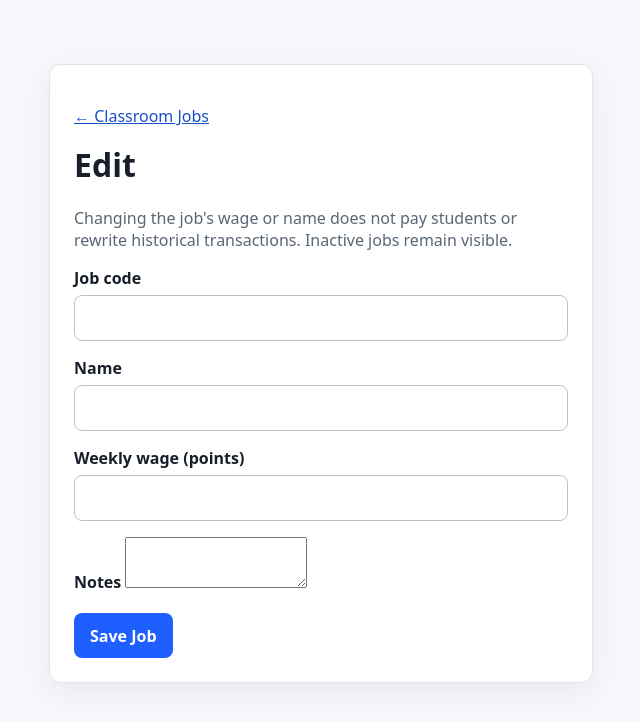
After one commit to gustavjp/qrbank, a FastAPI app: template app/templates/job_edit.html in a window 1280 px wide. The commit adds this page. Shown: the top 722 px of the page, without its empty margins (319-959 px from the left). Run offline with FastAPI, Linux system fonts and the light colour scheme; the template is opened without the code that fills it, so the values that code supplies are empty.

Commit message:
Add audited classroom job catalog and PostgreSQL tests (#22)

```diff
--- a/app/main.py
+++ b/app/main.py
@@ -8,6 +8,7 @@ from app.routes.auth import router as auth_router
 from app.routes.behavior import router as behavior_router
 from app.routes.behavior_reasons import router as behavior_reasons_router
 from app.routes.classrooms import router as classroom_router
+from app.routes.jobs import router as job_router
 from app.routes.students import router as student_router
 from app.routes.scanner import router as scanner_router
 from app.routes.transactions import router as transaction_router
@@ -25,6 +26,7 @@ app.include_router(auth_router)
 app.include_router(behavior_router)
 app.include_router(behavior_reasons_router)
 app.include_router(classroom_router)
+app.include_router(job_router)
 app.include_router(student_router)
 app.include_router(scanner_router)
 app.include_router(transaction_router)
--- a/app/models/__init__.py
+++ b/app/models/__init__.py
@@ -5,6 +5,7 @@ from app.models.auth import AuthToken, User, UserSession
 from app.models.base import Base
 from app.models.classroom import Classroom, ClassroomMembership, ClassroomSettings
 from app.models.financial import FinancialRequest, FinancialTransaction
+from app.models.job import Job
 from app.models.student import Enrollment, Student
 
 __all__ = [
@@ -20,6 +21,7 @@ __all__ = [
     "Enrollment",
     "FinancialRequest",
     "FinancialTransaction",
+    "Job",
     "QuickAction",
     "Student",
     "User",
--- /dev/null
+++ b/app/services/jobs.py
@@ -0,0 +1,182 @@
+from __future__ import annotations
+
+import re
+import uuid
+from dataclasses import dataclass
+from datetime import datetime, timezone
+
+from sqlalchemy import select
+from sqlalchemy.orm import Session
+
+from app.models.audit import AdminAuditEvent
+from app.models.job import Job
+from app.services.classrooms import (
+    ClassroomAccess,
+    ClassroomPermissionError,
+    require_classroom_access,
+)
+
+
+MANAGER_ROLES = {"owner", "teacher"}
+JOB_CODE_PATTERN = re.compile(r"^[A-Z0-9_-]{1,32}$")
+MAX_WAGE = 2**31 - 1
+
+
+class JobValidationError(ValueError):
+    pass
+
+
+class JobNotFoundError(LookupError):
+    pass
+
+
+@dataclass(frozen=True)
+class JobCatalog:
+    access: ClassroomAccess
+    jobs: list[Job]
+
+
+def _code(value: str) -> str:
+    code = value.strip().upper()
+    if not JOB_CODE_PATTERN.fullmatch(code):
+        raise JobValidationError(
+            "job code must contain 1-32 letters, numbers, underscores, or hyphens"
+        )
+    return code
+
+
+def _name(value: str) -> str:
+    name = value.strip()
+    if not 1 <= len(name) <= 120:
+        raise JobValidationError("job name must contain 1-120 characters")
+    return name
+
+
+def _wage(value: int) -> int:
+    if type(value) is not int or not 0 <= value <= MAX_WAGE:
+        raise JobValidationError("weekly wage must be a nonnegative signed integer")
+    return value
+
+
+def _notes(value: str | None) -> str | None:
+    notes = value.strip() if value else ""
+    if len(notes) > 1000:
+        raise JobValidationError("notes must contain at most 1000 characters")
+    return notes or None
+
+
+def _manager(db: Session, *, user_id: uuid.UUID, classroom_id: uuid.UUID) -> ClassroomAccess:
+    access = require_classroom_access(db, user_id=user_id, classroom_id=classroom_id)
+    if access.membership.role not in MANAGER_ROLES:
+        raise ClassroomPermissionError("owner or teacher permission is required")
+    return access
+
+
+def _snapshot(job: Job) -> dict:
+    return {
+        "code": job.job_code,
+        "name": job.name,
+        "weekly_wage": job.weekly_wage,
+        "notes": job.notes,
+        "active": job.active,
+    }
+
+
+def _audit(
+    db: Session, *, job: Job, user_id: uuid.UUID, event_type: str,
+    before: dict | None, after: dict,
+) -> None:
+    db.add(AdminAuditEvent(
+        id=uuid.uuid4(), classroom_id=job.classroom_id, actor_user_id=user_id,
+        event_type=event_type, target_type="job", target_id=job.id,
+        before_json=before, after_json=after,
+    ))
+
+
+def list_jobs(db: Session, *, user_id: uuid.UUID, classroom_id: uuid.UUID) -> JobCatalog:
+    access = require_classroom_access(db, user_id=user_id, classroom_id=classroom_id)
+    jobs = list(db.scalars(
+        select(Job).where(Job.classroom_id == classroom_id).order_by(Job.job_code)
+    ))
+    return JobCatalog(access=access, jobs=jobs)
+
+
+def get_job(
+    db: Session, *, user_id: uuid.UUID, classroom_id: uuid.UUID, job_id: uuid.UUID,
+) -> tuple[ClassroomAccess, Job]:
+    access = require_classroom_access(db, user_id=user_id, classroom_id=classroom_id)
+    job = db.scalar(select(Job).where(Job.id == job_id, Job.classroom_id == classroom_id))
+    if job is None:
+        raise JobNotFoundError("job not found")
+    return access, job
+
+
+def create_job(
+    db: Session, *, user_id: uuid.UUID, classroom_id: uuid.UUID,
+    code: str, name: str, weekly_wage: int, notes: str | None,
+) -> Job:
+    _manager(db, user_id=user_id, classroom_id=classroom_id)
+    job = Job(
+        id=uuid.uuid4(), classroom_id=classroom_id,
+        job_code=_code(code), name=_name(name),
+        weekly_wage=_wage(weekly_wage), notes=_notes(notes), active=True,
+    )
+    db.add(job)
+    db.flush()
+    _audit(db, job=job, user_id=user_id, event_type="job_created",
+           before=None, after=_snapshot(job))
+    db.flush()
+    return job
+
+
+def update_job(
+    db: Session, *, user_id: uuid.UUID, classroom_id: uuid.UUID, job_id: uuid.UUID,
+    code: str, name: str, weekly_wage: int, notes: str | None,
+) -> Job:
+    _manager(db, user_id=user_id, classroom_id=classroom_id)
+    job = db.scalar(select(Job).where(
+        Job.id == job_id, Job.classroom_id == classroom_id,
+    ).with_for_update())
+    if job is None:
+        raise JobNotFoundError("job not found")
+
+    # Validate all user-controlled values before mutating a tracked ORM object.
+    new_code = _code(code)
+    new_name = _name(name)
+    new_wage = _wage(weekly_wage)
+    new_notes = _notes(notes)
+    before = _snapshot(job)
+    job.job_code = new_code
+    job.name = new_name
+    job.weekly_wage = new_wage
+    job.notes = new_notes
+    after = _snapshot(job)
+    if before != after:
+        job.updated_at = datetime.now(timezone.utc)
+        _audit(db, job=job, user_id=user_id, event_type="job_updated",
+               before=before, after=after)
+    db.flush()
+    return job
+
+
+def set_job_active(
+    db: Session, *, user_id: uuid.UUID, classroom_id: uuid.UUID, job_id: uuid.UUID,
+    active: bool,
+) -> Job:
+    _manager(db, user_id=user_id, classroom_id=classroom_id)
+    job = db.scalar(select(Job).where(
+        Job.id == job_id, Job.classroom_id == classroom_id,
+    ).with_for_update())
+    if job is None:
+        raise JobNotFoundError("job not found")
+    if type(active) is not bool:
+        raise JobValidationError("active must be true or false")
+    if job.active != active:
+        before = _snapshot(job)
+        job.active = active
+        job.updated_at = datetime.now(timezone.utc)
+        _audit(db, job=job, user_id=user_id,
+               event_type="job_reactivated" if active else "job_deactivated",
+               before=before, after=_snapshot(job))
+    db.flush()
+    return job
--- a/app/templates/classroom_detail.html
+++ b/app/templates/classroom_detail.html
@@ -26,6 +26,9 @@
 <h2>Actions</h2>
 <p><a href="/classrooms/{{ classroom.id }}/actions">Configure Actions and Quick Actions</a></p>
 
+<h2>Classroom Jobs</h2>
+<p><a href="/classrooms/{{ classroom.id }}/jobs">Manage job definitions and weekly wages</a></p>
+
 <h2>Scan Mode</h2>
 <p><a href="/classrooms/{{ classroom.id }}/scan">Open Scan Mode</a></p>
 
--- /dev/null
+++ b/app/templates/job_edit.html
@@ -0,0 +1,15 @@
+{% extends "base.html" %}
+{% block title %}Edit {{ job.job_code }} · QRBank{% endblock %}
+{% block content %}
+<p><a href="/classrooms/{{ classroom.id }}/jobs">← Classroom Jobs</a></p>
+<h1>Edit {{ job.job_code }}</h1>
+<p class="muted">Changing the job's wage or name does not pay students or rewrite historical transactions. Inactive jobs remain visible.</p>
+<form method="post" action="/classrooms/{{ classroom.id }}/jobs/{{ job.id }}/edit">
+  <input type="hidden" name="csrf_token" value="{{ csrf_token }}">
+  <label>Job code <input name="code" required maxlength="32" value="{{ job.job_code }}"></label>
+  <label>Name <input name="name" required maxlength="120" value="{{ job.name }}"></label>
+  <label>Weekly wage (points) <input type="number" name="weekly_wage" required min="0" max="2147483647" value="{{ job.weekly_wage }}"></label>
+  <label>Notes <textarea name="notes" maxlength="1000" rows="3">{{ job.notes or '' }}</textarea></label>
+  <button class="primary" type="submit">Save Job</button>
+</form>
+{% endblock %}
```
Also changed, not shown: app/models/job.py (added, +30 -0 lines), app/routes/jobs.py (added, +139 -0 lines), app/templates/job_catalog.html (added, +38 -0 lines), tests/test_job_management.py (added, +311 -0 lines), README.md.
